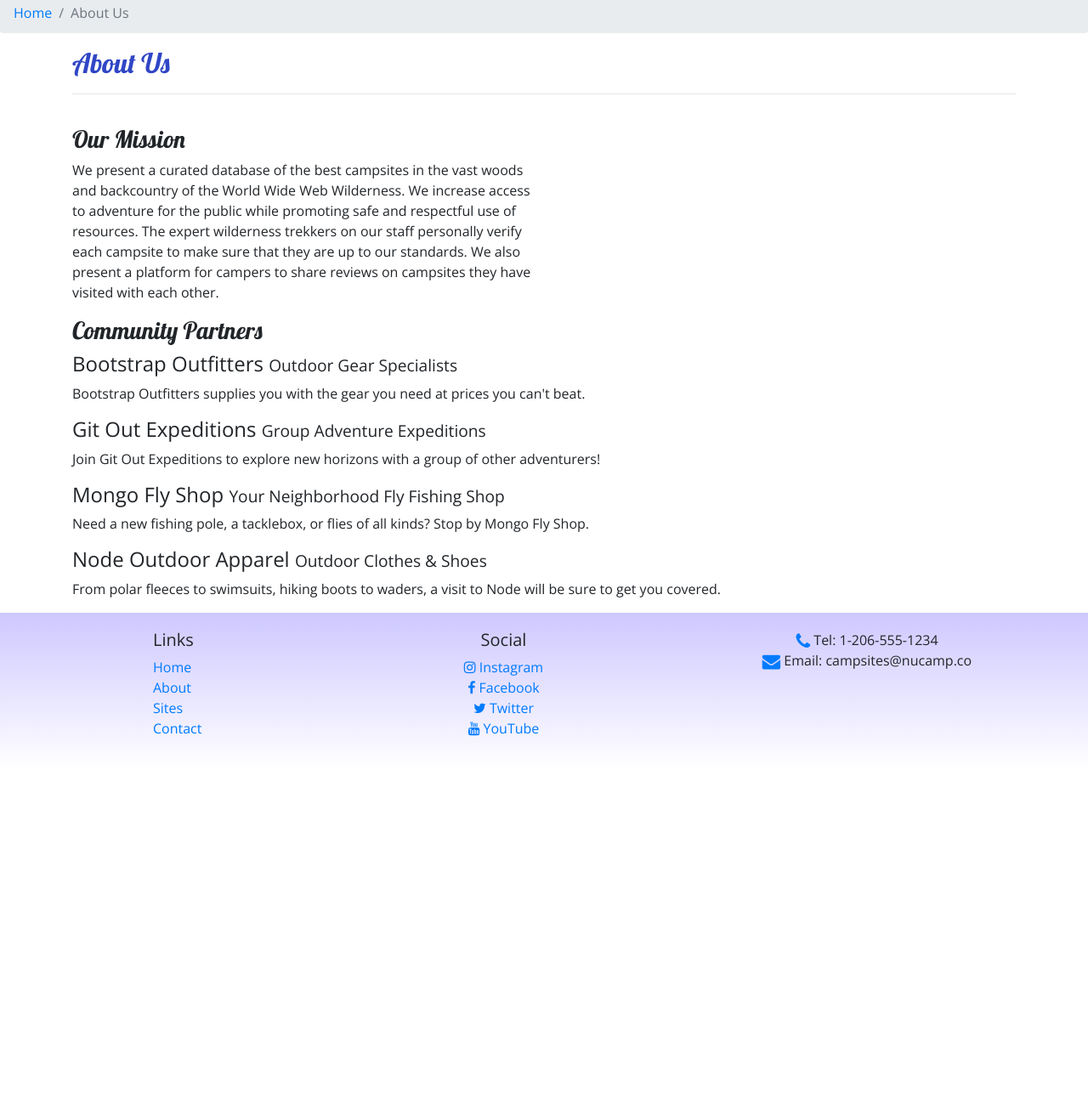
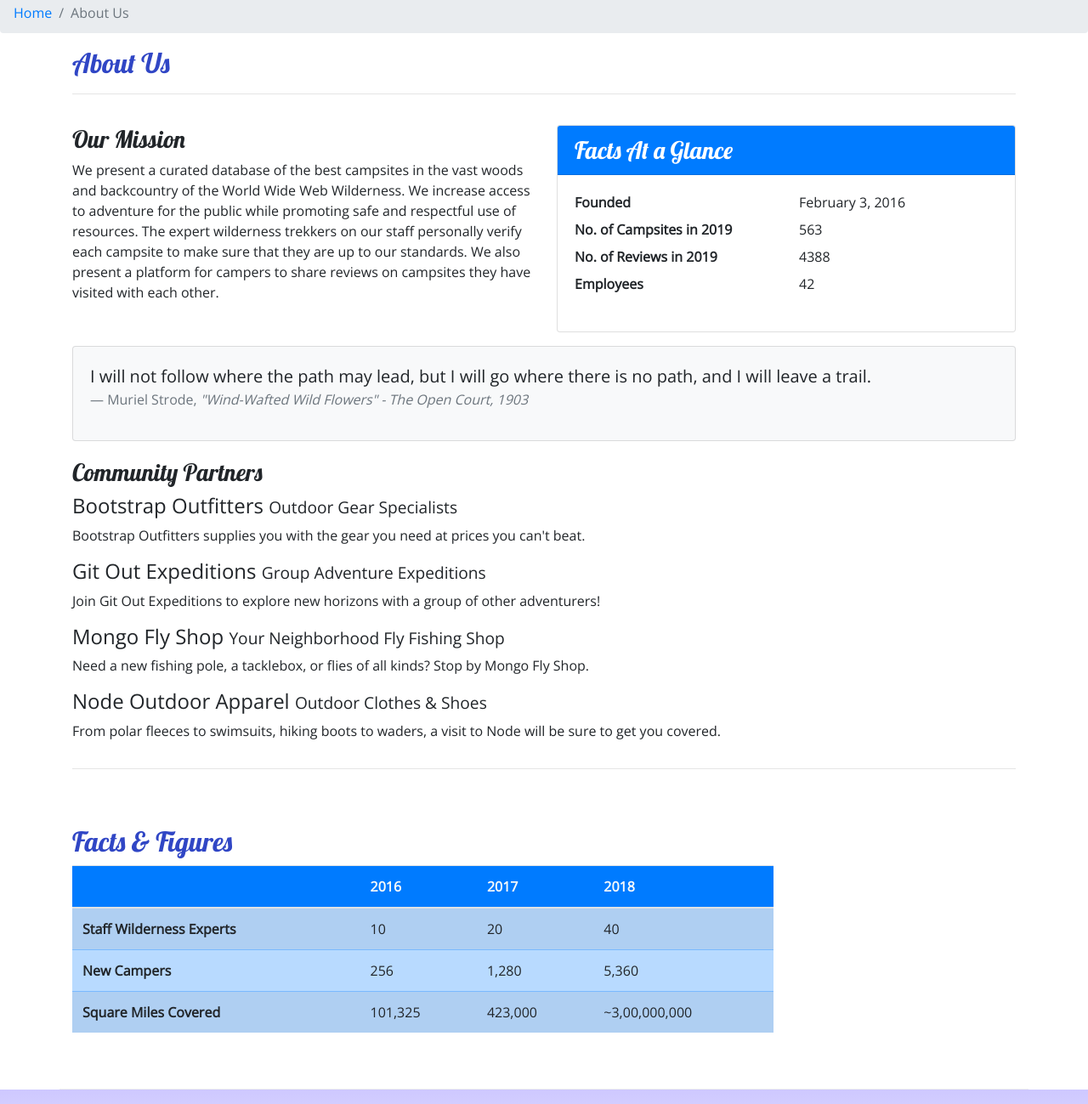
Before and after one commit to mkolamala/nucampsite, a website: page aboutus.html in a window 1280 px wide. Shown: the part 227-1526 px from the top of the page at 85% size. Before the commit the page ends 1132 px from the top, so only its background shows below. Drawn offline with nearby package versions, Linux system fonts and the light colour scheme.

Commit message:
added tables and cards

```diff
--- a/aboutus.html
+++ b/aboutus.html
@@ -71,9 +71,40 @@
                     campsite to make sure that they are up to our standards. We also present a platform for campers to
                     share reviews on campsites they have visited with each other.</p>
             </div>
+            <div class="col-sm-6">
+                <div class="card">
+                    <h3 class="card-header bg-primary text-white">Facts At a Glance</h3>
+                    <div class="card-body">
+                        <dl class="row">
+                            <dt class="col-6">Founded</dt>
+                            <dd class="col-6">February 3, 2016</dd>
+                            <dt class="col-6">No. of Campsites in 2019</dt>
+                            <dd class="col-6">563</dd>
+                            <dt class="col-6">No. of Reviews in 2019</dt>
+                            <dd class="col-6">4388</dd>
+                            <dt class="col-6">Employees</dt>
+                            <dd class="col-6">42</dd>
+                        </dl>
+                    </div>
+                </div>
+            </div>
+            <div class="col">
+                <div class="card card-body bg-light mt-3">
+                    <blockquote class="blockquote">
+                        <p class="mb-0">I will not follow where the path may lead, but I will go where there is no path,
+                            and I will leave a trail.</p>
+                        <footer class="blockquote-footer">Muriel Strode,
+                            <cite title="Source Title">"Wind-Wafted Wild Flowers" -
+                                The Open Court, 1903</cite>
+                        </footer>
+                    </blockquote>
+                </div>
+            </div>
         </div>
+    </div>
 
-        <div class="row">
+    <div class="container">
+        <div class="row extra-padding">
             <div class="col-12">
                 <h3>Community Partners</h3>
                 <h4>Bootstrap Outfitters <small>Outdoor Gear Specialists</small></h4>
@@ -90,9 +121,48 @@
                     visit to Node will be sure to get you covered.</p>
             </div>
         </div>
+        <hr>
+        <div class="row row-content">
+            <div class="col-sm-9">
+                <h2>Facts &amp; Figures</h2>
+                <div class="table-responsive">
+                    <table class="table table-striped">
+                        <thead>
+                            <tr class="bg-primary text-light">
+                                <th></th>
+                                <th>2016</th>
+                                <th>2017</th>
+                                <th>2018</th>
+                            </tr>
+                        </thead>
+                        <tbody class="table-primary">
+                            <tr>
+                                <th>Staff Wilderness Experts</th>
+                                <td>10</td>
+                                <td>20</td>
+                                <td>40</td>
+                            </tr>
+                            <tr>
+                                <th>New Campers</th>
+                                <td>256</td>
+                                <td>1,280</td>
+                                <td>5,360</td>
+                            </tr>
+                            <tr>
+                                <th>Square Miles Covered</th>
+                                <td>101,325</td>
+                                <td>423,000</td>
+                                <td>~3,00,000,000</td>
+                            </tr>
+                        </tbody>
+                    </table>
+                </div>
+            </div>
+        </div>
+    </div>
     </div>
 
-    <footer>
+    <footer class="site-footer">
         <div class="container">
             <div class="row">
                 <div class="col-4 col-sm-2 offset-1">
--- a/css/styles.css
+++ b/css/styles.css
@@ -14,7 +14,7 @@ header h2 {
     color: #CEC8FF;
 }
 
-footer {
+.site-footer {
     background-image: linear-gradient(#CEC8FF, white);
     padding: 20px 0;
 }
```
Also changed, not shown: contactus.html (+40 -0 lines), index.html (+1 -1 lines).
